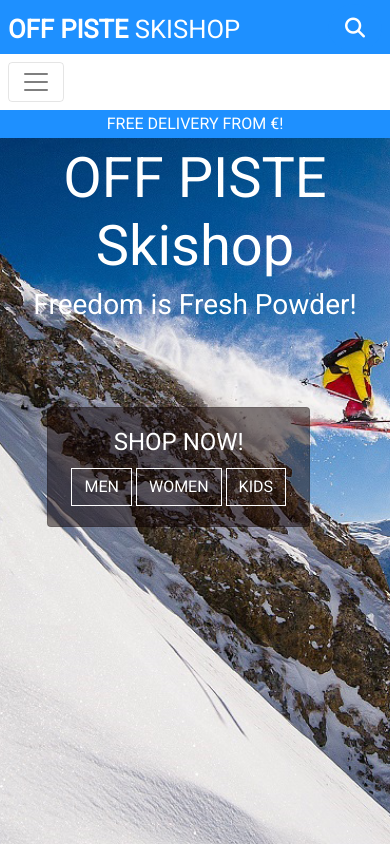
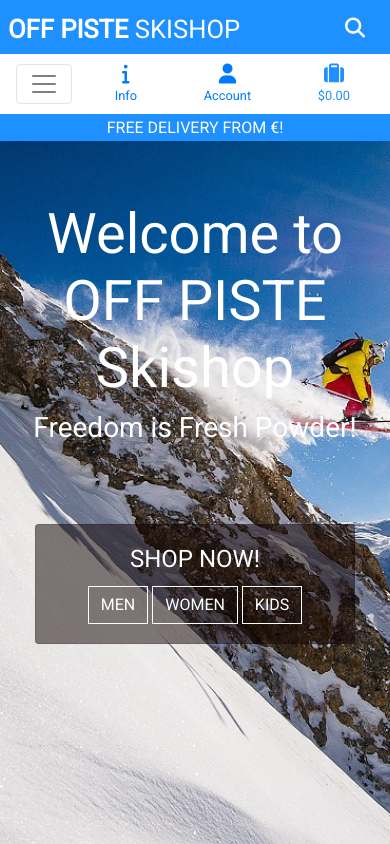
Before and after one commit to kencormican/milestoneProjectFour, a Django app: page / in a window 390 px wide. Run offline with Django 3.2, Linux system fonts and the light colour scheme; the visitor is signed in with stand-in values (Sample User, id 1); some libraries are stand-ins or nearby versions.

Commit message:
Mobile Navs added and home updated for both mobile and desktop view sizes. issue with nav toggler overflow identified

```diff
--- a/home/templates/home/index.html
+++ b/home/templates/home/index.html
@@ -10,20 +10,20 @@
 {% endblock %}
 
 {% block content %}
-<div class="container h-100">
+<div class="container home-wrapper h-100">
     <div class="row h-100">
         <div class="col-12 col-lg-8 offset-lg-4 text-center text-lg-right my-auto ">
 
             <h2 class="display-4 logo-font text-white ">
                 Welcome to OFF PISTE Skishop
             </h2>
-            <h3 class="logo-font text-white">
+            <h3 class="callout-font text-white">
                 Freedom is Fresh Powder!
             </h3>
         </div>
-        <div class="col-9 offset-1 col-lg-4 offset-lg-8">
-        <div class="card card-shopnow text-center text-white bg-transparent">
-            <div class="card-body text-uppercase px-0">
+        <div class="col-12">
+        <div class="card card-shopnow text-center text-white bg-transparent mx-auto float-lg-right">
+            <div class="card-body text-uppercase">
                 <h4 class="card-title">Shop Now!</h4>
                 <a href="#" class="btn btn-shopnow rounded-0 text-white border-white">MEN</a>
                 <a href="#" class="btn btn-shopnow rounded-0 text-white border-white">WOMEN</a>
--- a/static/css/base.css
+++ b/static/css/base.css
@@ -1,3 +1,9 @@
+/* .navbar-expand-lg {
+ margin-left: 0 !important;
+ padding-left: 0 !important;
+
+} */
+
 html {
     height: 100%;
 }
@@ -5,9 +11,13 @@ html {
 body {
     background: url('/media/landingPage.jpg') no-repeat center center fixed;
     background-size: cover;
-    height: calc(100vh - 164px);
+    height: calc(100vh - 217px);
     color: #555;
     font-family: 'Roboto';
+}
+
+.home-wrapper {
+    padding-top: 200px;
 }
 
 /* Typography */
@@ -28,6 +38,11 @@ body {
     justify-content: center;
     height: 1.5rem;
     width: 1.5rem;
+}
+
+
+.callout-font {
+    margin-bottom: 80px !important;
 }
 
 
@@ -54,6 +69,9 @@ body {
 .admin-nav:hover {
     color: dodgerblue;
 }
+
+
+
 
 
 /* Desktop Searchbox */
@@ -183,6 +201,12 @@ body {
     }
 
     .header-container {
-        padding-top: 217px;
+        padding-top: 180px;
+    }
+
+    .mainnav-font {
+
+        color: white !important;
+        background-color: dodgerblue !important;
     }
 }
--- a/templates/base.html
+++ b/templates/base.html
@@ -162,8 +162,8 @@
                 </button>
             </div>
 
-            <nav class="navbar navbar-expand-lg navbar-light w-100 p-0">
-                <button class="navbar-toggler m-2" type="button" data-toggle="collapse" data-target="#main-nav" aria-controls="main-nav" aria-expanded="false" aria-label="Toggle navigation">
+            <nav class="navbar navbar-expand-lg navbar-light w-100 py-0">
+                <button class="navbar-toggler btn-light" type="button" data-toggle="collapse" data-target="#main-nav" aria-controls="main-nav" aria-expanded="false" aria-label="Toggle navigation">
                     <span class="navbar-toggler-icon"></span>
                 </button>
 
--- a/templates/includes/main-nav.html
+++ b/templates/includes/main-nav.html
@@ -1,6 +1,9 @@
-<div class="collapse navbar-collapse row " id="main-nav">
-    <div class="col-12 d-flex align-items-lg-center">
+<div class="collapse navbar-collapse row" id="main-nav">
+    <div class="col-12 d-lg-flex">
         <ul class="nav nav-tabs w-auto mx-auto  ">
+            <li class="nav-item">
+                <a class="nav-link font-weight-bold" href="#">ALL</a>
+            </li>
             <li class="nav-item">
                 <a class="nav-link" href="#">MEN</a>
             </li>
@@ -12,72 +15,72 @@
             </li>
         </ul>
     </div>
-    <div class="col-12 bg-blue d-flex align-items-left align-items-lg-center">
+    <div class="col-12 mainnav-font bg-white d-lg-flex ">
         <ul class="navbar-nav w-auto mx-auto ">
-            <li class="nav-item dropdown ">
-                <a class="logo-font font-weight-bold nav-link text-white mr-5 text-uppercase" href="#" id="all-products-link"
+            <li class="nav-item dropdown  ">
+                <a class="mainnav-font font-weight-bold nav-link text-blue mr-5 text-uppercase" href="#" id="all-products-link"
                     data-toggle="dropdown" aria-haspopup="true" aria-expanded="false">
                     <h6 class="m-0">Filter Products</h6>
                 </a>
                 <div class="dropdown-menu border-0 text-capitalize" aria-labelledby="all-products-link">
-                    <a href="" class="dropdown-item">By Price</a>
-                    <a href="" class="dropdown-item ">By Rating</a>
-                    <a href="" class="dropdown-item ">By Category</a>
-                    <a href="" class="dropdown-item">All Products</a>
+                    <a href="" class="dropdown-item text-secondary">By Price</a>
+                    <a href="" class="dropdown-item text-secondary">By Rating</a>
+                    <a href="" class="dropdown-item text-secondary">By Category</a>
+                    <a href="" class="dropdown-item text-secondary">All Products</a>
                 </div>
             </li>
 
             <li class="nav-item dropdown">
-                <a class="logo-font font-weight-bold nav-link text-white mr-5 text-uppercase" href="#" id="snowboard-link"
+                <a class="mainnav-font font-weight-bold nav-link text-blue mr-5 text-uppercase" href="#" id="snowboard-link"
                     data-toggle="dropdown" aria-haspopup="true" aria-expanded="false">
                     <h6 class="m-0">Snowboard</h6>
                 </a>
                 <div class="dropdown-menu border-0 text-capitalize" aria-labelledby="snowboard-link">
-                    <a href="" class="dropdown-item">Snowboards</a>
-                    <a href="" class="dropdown-item">Snowboard Boots</a>
-                    <a href="" class="dropdown-item">Snowboard Bindings</a>
-                    <a href="" class="dropdown-item">Snowboard Bags</a>
+                    <a href="" class="dropdown-item text-secondary">Snowboards</a>
+                    <a href="" class="dropdown-item text-secondary">Snowboard Boots</a>
+                    <a href="" class="dropdown-item text-secondary">Snowboard Bindings</a>
+                    <a href="" class="dropdown-item text-secondary">Snowboard Bags</a>
                 </div>
             </li>
 
             <li class="nav-item dropdown">
-                <a class="logo-font font-weight-bold nav-link text-white mr-5 text-uppercase" href="#" id="freeski-link"
+                <a class="mainnav-font font-weight-bold nav-link text-blue mr-5 text-uppercase" href="#" id="freeski-link"
                     data-toggle="dropdown" aria-haspopup="true" aria-expanded="false">
                     <h6 class="m-0">Freeski</h6>
                 </a>
                 <div class="dropdown-menu border-0 text-capitalize" aria-labelledby="freeski-link">
-                    <a href="" class="dropdown-item">Freeski</a>
-                    <a href="" class="dropdown-item">Ski Boots</a>
-                    <a href="" class="dropdown-item">Ski Bindings</a>
-                    <a href="" class="dropdown-item">Ski Poles</a>
-                    <a href="" class="dropdown-item">Ski Bags</a>
+                    <a href="" class="dropdown-item text-secondary">Freeski</a>
+                    <a href="" class="dropdown-item text-secondary">Ski Boots</a>
+                    <a href="" class="dropdown-item text-secondary">Ski Bindings</a>
+                    <a href="" class="dropdown-item text-secondary">Ski Poles</a>
+                    <a href="" class="dropdown-item text-secondary">Ski Bags</a>
                 </div>
             </li>
 
             <li class="nav-item dropdown">
-                <a class="logo-font font-weight-bold nav-link text-white mr-5 text-uppercase" href="#" id="skiwear-link"
+                <a class="mainnav-font font-weight-bold nav-link text-blue mr-5 text-uppercase" href="#" id="skiwear-link"
                     data-toggle="dropdown" aria-haspopup="true" aria-expanded="false">
                     <h6 class="m-0">Ski Wear</h6>
                 </a>
                 <div class="dropdown-menu border-0 text-capitalize" aria-labelledby="skiwear-link">
-                    <a href="" class="dropdown-item">Jackets</a>
-                    <a href="" class="dropdown-item">Pants</a>
-                    <a href="" class="dropdown-item">Base Layer</a>
-                    <a href="" class="dropdown-item">Hats</a>
-                    <a href="" class="dropdown-item">Gloves</a>
+                    <a href="" class="dropdown-item text-secondary">Jackets</a>
+                    <a href="" class="dropdown-item text-secondary">Pants</a>
+                    <a href="" class="dropdown-item text-secondary">Base Layer</a>
+                    <a href="" class="dropdown-item text-secondary">Hats</a>
+                    <a href="" class="dropdown-item text-secondary">Gloves</a>
                 </div>
             </li>
 
             <li class="nav-item dropdown">
-                <a class="logo-font font-weight-bold nav-link text-white mr-5 text-uppercase" href="#" id="accessories-link"
+                <a class="mainnav-font font-weight-bold nav-link text-blue mr-5 text-uppercase" href="#" id="accessories-link"
                     data-toggle="dropdown" aria-haspopup="true" aria-expanded="false">
                     <h6 class="m-0">Accessories</h6>
                 </a>
                 <div class="dropdown-menu border-0 text-capitalize" aria-labelledby="accessories-link">
-                    <a href="" class="dropdown-item">Helmets</a>
-                    <a href="" class="dropdown-item">Goggles</a>
-                    <a href="" class="dropdown-item">Bags</a>
-                    <a href="" class="dropdown-item">Tools</a>
+                    <a href="" class="dropdown-item text-secondary">Helmets</a>
+                    <a href="" class="dropdown-item text-secondary">Goggles</a>
+                    <a href="" class="dropdown-item text-secondary">Bags</a>
+                    <a href="" class="dropdown-item text-secondary">Tools</a>
                 </div>
             </li>
         </ul>
--- a/templates/includes/mobile-top-header.html
+++ b/templates/includes/mobile-top-header.html
@@ -0,0 +1,50 @@
+<li class="list-inline-item dropdown">
+    <a class="text-black nav-link d-block d-lg-none" href="#" id="site-info" data-toggle="dropdown" aria-haspopup="true" aria-expanded="false">
+        <div class="text-center">
+            <div><i class="fas fa-info fa-lg"></i></div>
+            <p class="my-0 text-capitalize small">Info</p>
+        </div>
+    </a>
+    <div class="dropdown-menu border-0" aria-labelledby="site-info">
+        <a class="dropdown-item text-secondary" href="#">About</a>
+        <a class="dropdown-item text-secondary" href="#">Contact Us</a>
+
+    </div>
+</li>
+<li class="list-inline-item dropdown">
+    <a class="text-black nav-link d-block d-lg-none" href="#" id="user-options" data-toggle="dropdown" aria-haspopup="true" aria-expanded="false">
+        <div class="text-center">
+            <div><i class="fas fa-user fa-lg"></i></div>
+            <p class="my-0 text-capitalize small">Account</p>
+        </div>
+    </a>
+    <div class="dropdown-menu border-0" aria-labelledby="user-options">
+        {% if request.user.is_authenticated %}
+            <a class="dropdown-item text-secondary" href="{% url 'account_logout' %}">Sign Out</a>
+            <a class="dropdown-item text-secondary"  href="#">My Profile</a>
+            <hr>
+            {% if request.user.is_superuser %}
+                <a class="dropdown-item text-secondary" href="#">Manage Products</a>
+                <a class="dropdown-item text-secondary" href="#">Manage Categories</a>
+                <a class="dropdown-item text-secondary" href="#">Add Product</a>
+            {% endif %}
+            {% else %}
+                <a class="dropdown-item text-secondary" href="{% url 'account_login' %}">Sign In</a>
+                <a class="dropdown-item text-secondary" href="{% url 'account_signup' %}">Create Account</a>
+        {% endif %}
+    </div>
+</li>
+<li class="list-inline-item">
+    <a class="{% if grand_total %}text-primary font-weight-bold{% else %}text-blue{% endif %} nav-link d-block d-lg-none" href="">
+        <div class="text-center">
+            <div><i class="fas fa-suitcase fa-lg"></i></div>
+            <p class="my-0 small">
+                {% if grand_total %}
+                    ${{ grand_total|floatformat:2 }}
+                {% else %}
+                    $0.00
+                {% endif %}
+            </p>
+        </div>
+    </a>
+</li>
```
